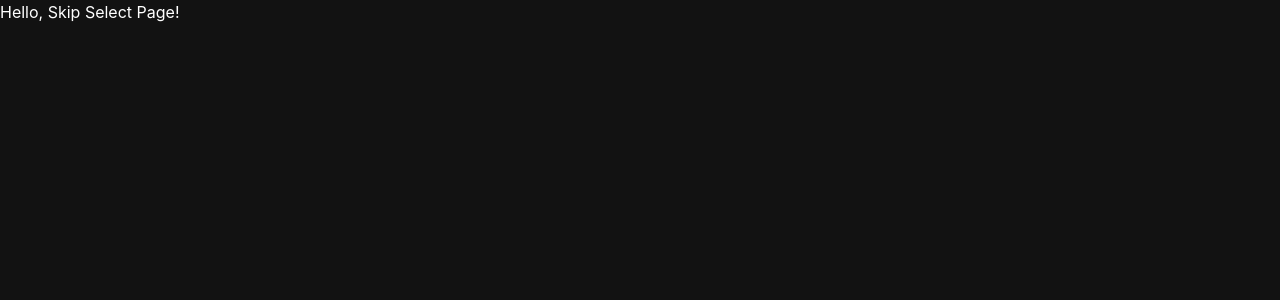
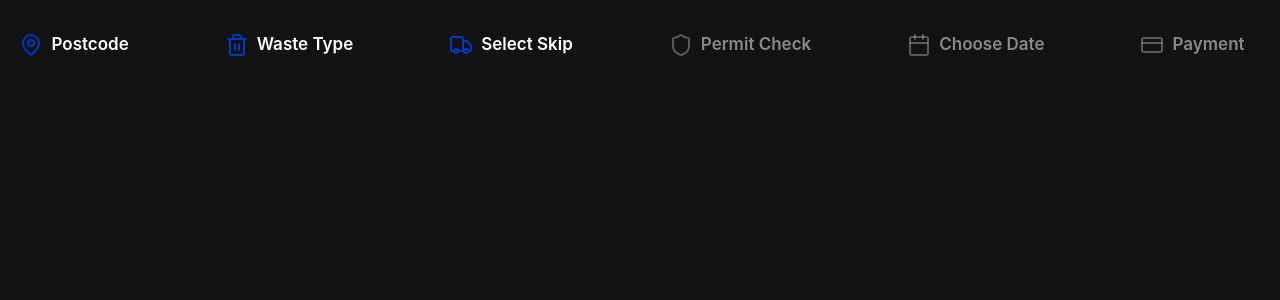
Before and after one commit to ionut1993255/skip-select-page, a React (Vite) app in the folder skip-select-page/: page / in a window 1280 px wide. Shown: the top 300 px of the page. Built offline with nearby package versions, Linux system fonts and the light colour scheme.

Commit message:
Implemented header component with buttons and dividers

```diff
--- a/skip-select-page/index.html
+++ b/skip-select-page/index.html
@@ -3,7 +3,7 @@
 <head>
     <meta charset="UTF-8"/>
     <meta name="viewport" content="width=device-width, initial-scale=1.0"/>
-    <title>Skip Select Page</title>
+    <title>Business Skip Hire</title>
 </head>
 <body>
 <div id="root"></div>
--- a/skip-select-page/src/App.jsx
+++ b/skip-select-page/src/App.jsx
@@ -1,5 +1,7 @@
+import AppLayout from "./ui/AppLayout.jsx";
+
 function App() {
-  return <h1>Hello, Skip Select Page!</h1>;
+  return <AppLayout />;
 }
 
 export default App;
--- /dev/null
+++ b/skip-select-page/src/ui/AppLayout.jsx
@@ -0,0 +1,11 @@
+import Header from "./Header";
+
+function AppLayout() {
+  return (
+    <div className="max-w-7xl mx-auto px-4 py-8">
+      <Header />
+    </div>
+  );
+}
+
+export default AppLayout;
--- /dev/null
+++ b/skip-select-page/src/ui/Divider.jsx
@@ -0,0 +1,7 @@
+function Divider({ color = "#2A2A2A", className = "" }) {
+  return (
+    <div className={`w-16 h-px bg-[${color}] mr-[1rem] ${className}`}></div>
+  );
+}
+
+export default Divider;
--- /dev/null
+++ b/skip-select-page/src/ui/Header.jsx
@@ -0,0 +1,79 @@
+import React from "react";
+import HeaderButton from "./HeaderButton";
+import Icon from "./Icon";
+import Divider from "./Divider";
+
+const headerIcons = {
+  postcode: (
+    <>
+      <path d="M20 10c0 6-8 12-8 12s-8-6-8-12a8 8 0 0 1 16 0Z"></path>
+      <circle cx="12" cy="10" r="3"></circle>
+    </>
+  ),
+  wasteType: (
+    <>
+      <path d="M3 6h18"></path>
+      <path d="M19 6v14c0 1-1 2-2 2H7c-1 0-2-1-2-2V6"></path>
+      <path d="M8 6V4c0-1 1-2 2-2h4c1 0 2 1 2 2v2"></path>
+      <line x1="10" x2="10" y1="11" y2="17"></line>
+      <line x1="14" x2="14" y1="11" y2="17"></line>
+    </>
+  ),
+  skip: (
+    <>
+      <path d="M14 18V6a2 2 0 0 0-2-2H4a2 2 0 0 0-2 2v11a1 1 0 0 0 1 1h2"></path>
+      <path d="M15 18H9"></path>
+      <path d="M19 18h2a1 1 0 0 0 1-1v-3.65a1 1 0 0 0-.22-.624l-3.48-4.35A1 1 0 0 0 17.52 8H14"></path>
+      <circle cx="17" cy="18" r="2"></circle>
+      <circle cx="7" cy="18" r="2"></circle>
+    </>
+  ),
+  shield: (
+    <path d="M20 13c0 5-3.5 7.5-7.66 8.95a1 1 0 0 1-.67-.01C7.5 20.5 4 18 4 13V6a1 1 0 0 1 1-1c2 0 4.5-1.2 6.24-2.72a1.17 1.17 0 0 1 1.52 0C14.51 3.81 17 5 19 5a1 1 0 0 1 1 1z"></path>
+  ),
+  calendar: (
+    <>
+      <path d="M8 2v4"></path>
+      <path d="M16 2v4"></path>
+      <rect width="18" height="18" x="3" y="4" rx="2"></rect>
+      <path d="M3 10h18"></path>
+    </>
+  ),
+  creditCard: (
+    <>
+      <rect width="20" height="14" x="2" y="5" rx="2"></rect>
+      <line x1="2" x2="22" y1="10" y2="10"></line>
+    </>
+  ),
+};
+
+const headerButtonData = [
+  { icon: headerIcons.postcode, text: "Postcode", disabled: false },
+  { icon: headerIcons.wasteType, text: "Waste Type", disabled: false },
+  { icon: headerIcons.skip, text: "Select Skip", disabled: false },
+  { icon: headerIcons.shield, text: "Permit Check", disabled: true },
+  { icon: headerIcons.calendar, text: "Choose Date", disabled: true },
+  { icon: headerIcons.creditCard, text: "Payment", disabled: true },
+];
+
+function Header() {
+  return (
+    <header className="flex justify-center items-center mb-8 overflow-x-auto">
+      {headerButtonData.map((button, index) => (
+        <React.Fragment key={index}>
+          <HeaderButton
+            icon={<Icon icon={button.icon} />}
+            text={button.text}
+            disabled={button.disabled}
+          />
+
+          {index < headerButtonData.length - 1 && (
+            <Divider color={index === 0 ? "#0037C1" : undefined} />
+          )}
+        </React.Fragment>
+      ))}
+    </header>
+  );
+}
+
+export default Header;
--- /dev/null
+++ b/skip-select-page/src/ui/HeaderButton.jsx
@@ -0,0 +1,27 @@
+import Icon from "./Icon";
+
+function HeaderButton({
+  icon,
+  text,
+  disabled = false,
+  className = "",
+  iconClass = "",
+  textClass = "",
+}) {
+  return (
+    <button
+      disabled={disabled}
+      className={`flex items-center whitespace-nowrap transition-colors ${disabled ? "text-white/60 cursor-not-allowed opacity-50" : "text-[#0037C1] cursor-pointer hover:text-[#0037C1]"} ${className}`}
+    >
+      <Icon icon={icon} className={iconClass} />
+
+      <span
+        className={`ml-2 mr-[1rem] text-white text-[17px] font-semibold ${textClass}`}
+      >
+        {text}
+      </span>
+    </button>
+  );
+}
+
+export default HeaderButton;
--- /dev/null
+++ b/skip-select-page/src/ui/Icon.jsx
@@ -0,0 +1,20 @@
+function Icon({ icon, className = "" }) {
+  return (
+    <svg
+      xmlns="http://www.w3.org/2000/svg"
+      width="24"
+      height="24"
+      viewBox="0 0 24 24"
+      fill="none"
+      stroke="currentColor"
+      strokeWidth="2"
+      strokeLinecap="round"
+      strokeLinejoin="round"
+      className={`w-6 h-6 ${className}`}
+    >
+      {icon}
+    </svg>
+  );
+}
+
+export default Icon;
```
